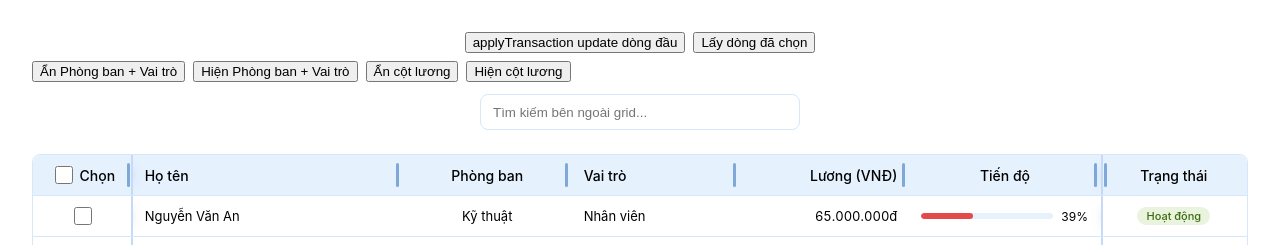
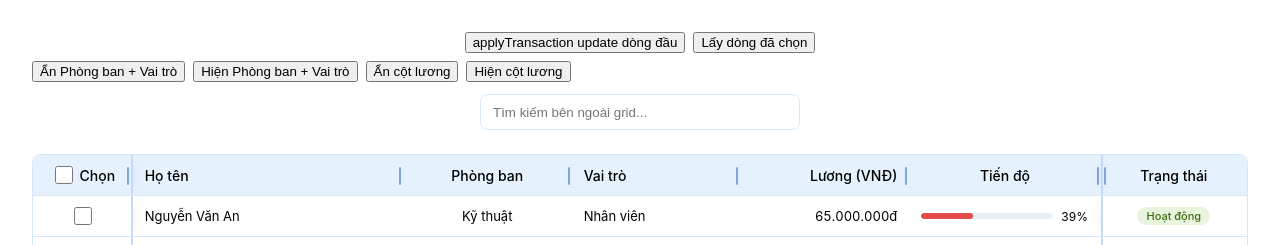
Before and after one commit to Fenell/data-grid-react, a React (Vite) app: page / in a window 1280 px wide. Shown: the top 245 px of the page. Built offline with nearby package versions, Linux system fonts and the light colour scheme; a web font is replaced by a local one.

Commit message:
sửa lại css

```diff
--- a/src/components/DataGrid.module.css
+++ b/src/components/DataGrid.module.css
@@ -191,7 +191,7 @@
 .resizeHandle {
   position: absolute;
   top: 0;
-  right: 0px;
+  right: -3px;
   z-index: 4;
   width: 12px;
   height: 100%;
@@ -217,10 +217,10 @@
 .resizeHandle::before {
   content: "";
   position: absolute;
-  top: 8px;
+  top: 12px;
   left: 5px;
-  width: 3px;
-  height: calc(100% - 16px);
+  width: 2px;
+  height: calc(100% - 22px);
   border-radius: 999px;
   background: var(--grid-resize-handle);
   opacity: 1;
--- a/src/components/DataGrid.tsx
+++ b/src/components/DataGrid.tsx
@@ -423,7 +423,7 @@ function DataGridInner<T extends GridRow>(
         contentHeight={props.contentHeight}
         emptyMessage={props.emptyMessage ?? "Không có dữ liệu phù hợp"}
         enableColumnFilters={props.enableColumnFilters ?? true}
-        enableResize={props.enableResize ?? true}
+        enableResize={props.enableResize ?? false}
         isLoading={props.isLoading ?? false}
         onRowClick={props.onRowClick}
         onRowDoubleClick={props.onRowDoubleClick}
```
